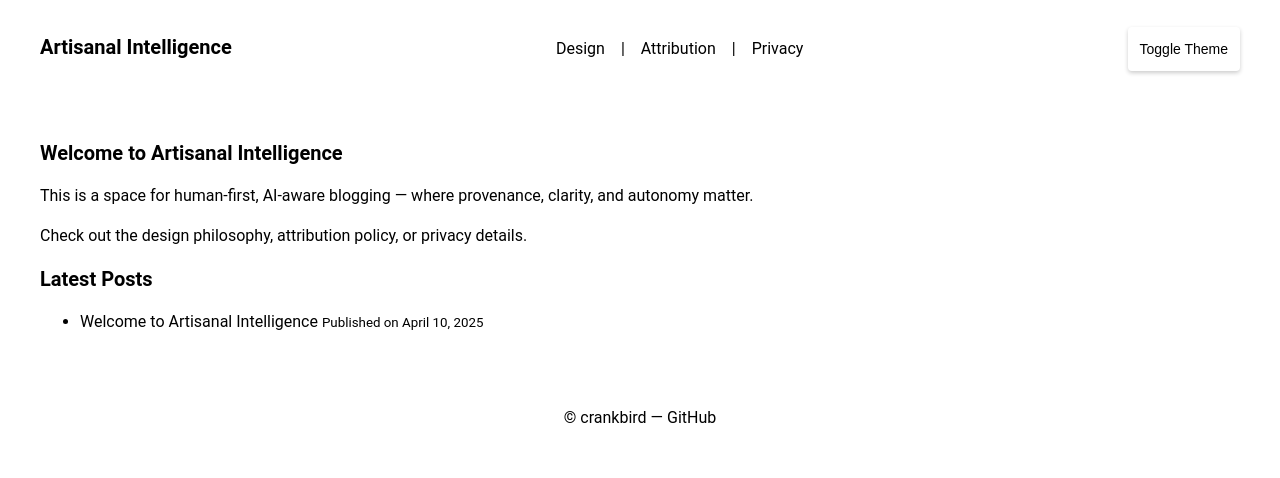
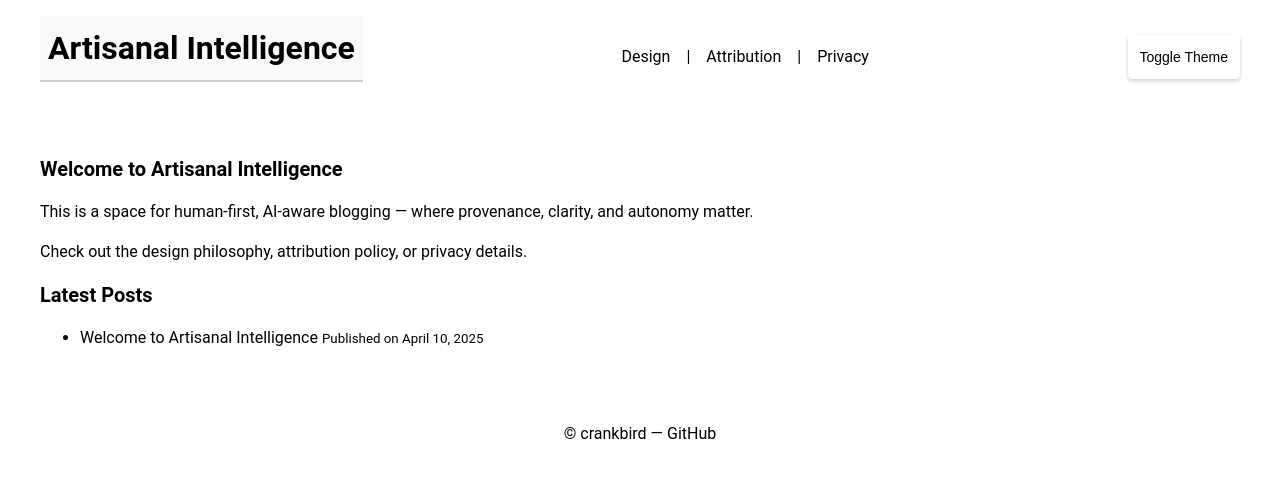
Before and after one commit to crankbird/artisnal-intelligence, a Jekyll site: the page built from index.md, in a window 1280 px wide. Shown: the top 478 px of the page. Built offline with Jekyll 4.4.1, drawn with Linux system fonts in a browser that asks for light colours.

Commit message:
Center blog title with  a div

```diff
--- a/_layouts/default.html
+++ b/_layouts/default.html
@@ -10,7 +10,11 @@
 
 <body>
   <header>
-    <h1><a class="blog-title" href="{{ '/' | relative_url }}">{{ site.title }}</a></h1>
+    <div class="blog-title-container">
+      <h1 class="blog-title">
+        <a href="{{ '/' | relative_url }}">{{ site.title }}</a>
+      </h1>
+    </div>
     <nav>
       <a href="{{ '/design' | relative_url }}">Design</a> |
       <a href="{{ '/attribution' | relative_url }}">Attribution</a> |
--- a/assets/css/styles.css
+++ b/assets/css/styles.css
@@ -215,13 +215,36 @@
 }
 
 /* Blog Title Styles */
+/* This section styles the blog title to be centered and visually distinct */
+
+.blog-title-container {
+    text-align: center;
+    /* Center the blog title */
+    margin-bottom: 16px;
+    /* Add space below the title */
+    padding: 8px;
+    /* Optional padding around the title */
+    background-color: #f9f9f9;
+    /* Optional: Decorative background */
+    border-bottom: 2px solid #ccc;
+    /* Optional: Divider for visual separation */
+}
+
 .blog-title {
-    display: block;
-    /* Force the title to appear on its own line */
-    font-size: var(--font-size-large);
-    /* Larger font size for emphasis */
-    margin-bottom: 8px;
-    /* Add spacing below the title */
-    text-align: center;
-    /* Optional: Center the title */
+    margin: 0;
+    /* Remove default margin to prevent extra spacing */
+    font-size: 2em;
+    /* Make the title prominent */
 }
+
+.blog-title a {
+    text-decoration: none;
+    /* Remove underline from the link */
+    color: var(--link);
+    /* Use your theme's link color */
+}
+
+.blog-title a:hover {
+    color: var(--link-hover);
+    /* Change color on hover */
+}
```
